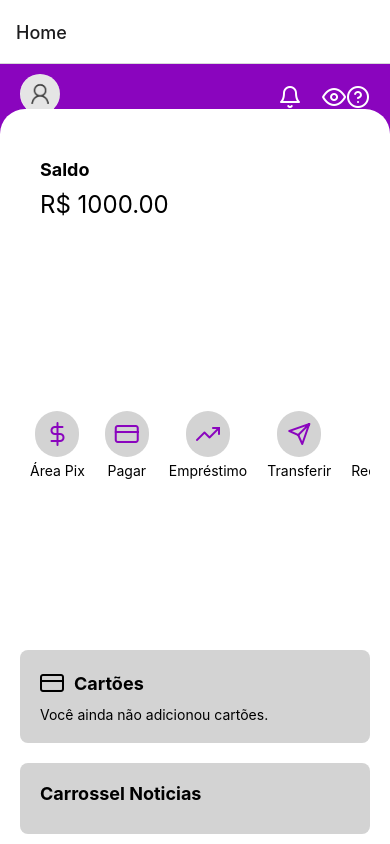
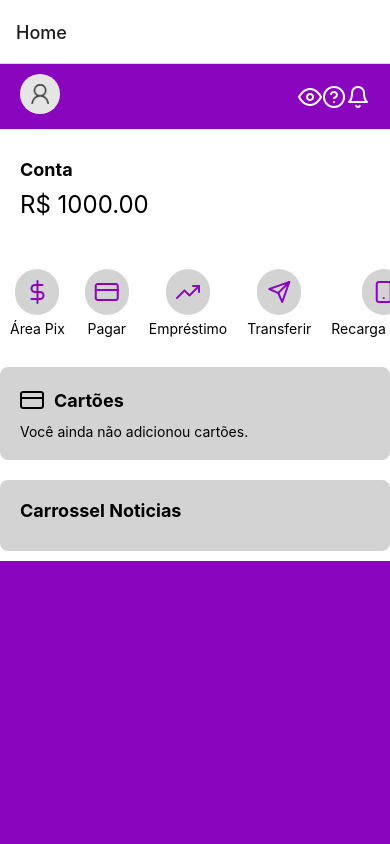
Before and after one commit to ptsantosrj/Fullstack-Senai-Mobile-NuBank, a React Native app: screen /Home in a window 390 px wide. Built offline with nearby package versions, Linux system fonts and the light colour scheme.

Commit message:
Ajustes no layout da home

```diff
--- a/components/AppNavigator.js
+++ b/components/AppNavigator.js
@@ -9,7 +9,7 @@ export default function AppNavigator() {
   return (
     <Stack.Navigator initialRouteName="Home">
       <Stack.Screen name="Home" component={HomeScreen} />
-      <Stack.Screen name="Pix" component={PixScreen} />
+      <Stack.Screen name="Área Pix" component={PixScreen} />
     </Stack.Navigator>
   );
 }
--- a/components/Header.js
+++ b/components/Header.js
@@ -10,15 +10,15 @@ export default function Header() {
           <Image source={require('../assets/user-icon.png')} style={styles.userIcon} />
         </View>
         <View style={styles.icons}>
-          <TouchableOpacity>
-            <Feather name="bell" size={24} color="#fff" />
-          </TouchableOpacity>
           <TouchableOpacity style={styles.icon}>
             <Feather name="eye" size={24} color="#fff" />
           </TouchableOpacity>
           <TouchableOpacity>
             <Feather name="help-circle" size={24} color="#fff" />
           </TouchableOpacity>
+          <TouchableOpacity>
+            <Feather name="bell" size={24} color="#fff" />
+          </TouchableOpacity>
         </View>
       </View>
     );
--- a/screens/HomeScreen.js
+++ b/screens/HomeScreen.js
@@ -1,5 +1,5 @@
 import React, { useState } from 'react';
-import { View, Text, Button, StyleSheet, ScrollView, FlatList, TouchableOpacity } from 'react-native';
+import { View, Text, Button, StyleSheet, ScrollView, FlatList, TouchableOpacity ,Dimensions } from 'react-native';
 import Header from '../components/Header';
 import Card from '../components/Card';
 import { Feather } from '@expo/vector-icons'
@@ -14,7 +14,7 @@ export default function HomeScreen({ navigation }) {
   };
 
   const services = [
-    { id: '1', name: 'Área Pix', icon: 'dollar-sign', action: () => navigation.navigate('Pix', { handlePixTransfer }) },
+    { id: '1', name: 'Área Pix', icon: 'dollar-sign', action: () => navigation.navigate('Área Pix', { handlePixTransfer }) },
     { id: '2', name: 'Pagar', icon: 'credit-card' },
     { id: '3', name: 'Empréstimo', icon: 'trending-up' },
     { id: '4', name: 'Transferir', icon: 'send' },
@@ -30,9 +30,10 @@ export default function HomeScreen({ navigation }) {
       <section>
         <Header />
       </section>
+      <section>
         <View style={styles.content}>
           <ScrollView contentContainerStyle={styles.scrollContainer}>
-          <Card title="Saldo">
+            <Card title="Conta">
               <Text style={styles.balance}>R$ {balance.toFixed(2)}</Text>
             </Card>
             <FlatList
@@ -54,10 +55,10 @@ export default function HomeScreen({ navigation }) {
               <Text>Você ainda não adicionou cartões.</Text>
             </Card>
             <Card title="Carrossel Noticias" backgroundColor="#d3d3d3">
-
             </Card>
           </ScrollView>
         </View>
+      </section>
     </View>
   );
 }
--- a/screens/PixScreen.js
+++ b/screens/PixScreen.js
@@ -6,7 +6,7 @@ export default function PixScreen({ route, navigation }) {
   const { handlePixTransfer } = route.params;
   const [amount, setAmount] = useState('');
   const [selectedPerson, setSelectedPerson] = useState(null);
-  const people = ['Alice', 'Bob', 'Charlie', 'Diana'];
+  const people = ['Patrick', 'Arthur', 'Bob Esponja', 'Diana'];
 
   const handleTransfer = () => {
     if (amount && selectedPerson) {
--- a/styles/StyleHomeScreen.js
+++ b/styles/StyleHomeScreen.js
@@ -4,15 +4,16 @@ const styles = StyleSheet.create({
   container: {
     flex: 1,
     backgroundColor: '#8A05BE',
+    paddingBottom: '200px'
   },
   content: {
     flex: 1,
     backgroundColor: '#fff',
-    borderTopLeftRadius: 25,
-    borderTopRightRadius: 25,
-    marginTop: -20,
-    paddingTop: 20,
-    paddingHorizontal: 20,
+    borderTopLeftRadius: 0,
+    borderTopRightRadius: 0,
+    marginTop: 0,
+    paddingTop: 0,
+    paddingHorizontal: 0,
   },
   scrollContainer: {
     flexGrow: 1,
```
Also changed, not shown: package.json (+4 -4 lines). Lines whose indentation alone changed are shown as unchanged.
